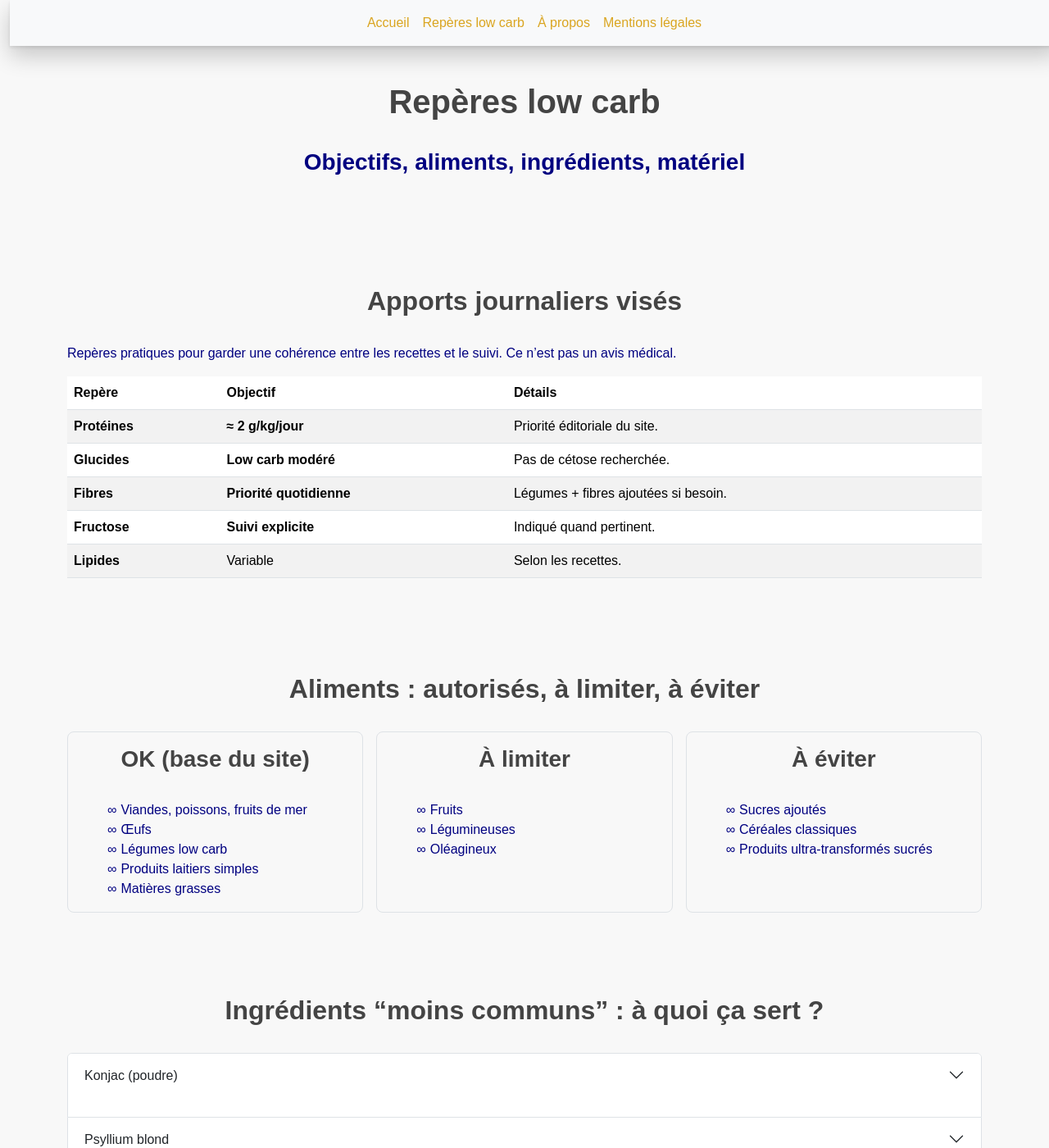
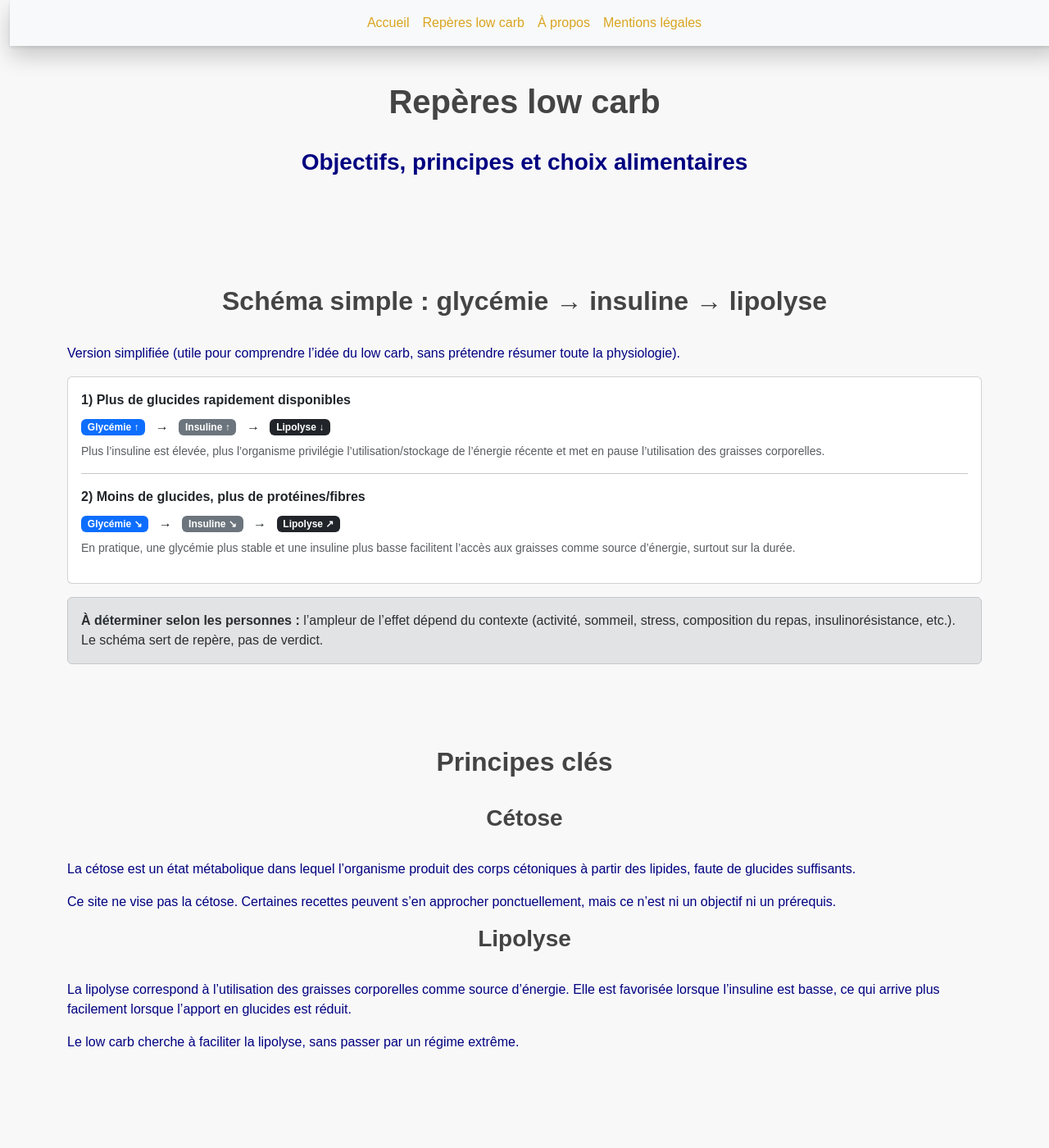
Before and after one commit to laurie-boissay/laurie-boissay.github.io, a Jekyll site: the page built from reperes-low-carb.html, in a window 1280 px wide and 1400 px high. Shown: the whole window at 82% size. Built offline with Jekyll 4.4.1, drawn with Linux system fonts in a browser that asks for light colours; some of the changed text lies outside the part shown.

Commit message:
Update reperes-low-carb.html

```diff
--- a/reperes-low-carb.html
+++ b/reperes-low-carb.html
@@ -1,6 +1,6 @@
 ---
 title: "Repères low carb"
-description: "Repères low carb : apports visés, aliments autorisés/à limiter/à éviter, ingrédients spécifiques, matériel utile, FAQ."
+description: "Repères low carb : apports visés, principes (cétose, lipolyse), intérêt des protéines, schéma glycémie/insuline/lipolyse, ingrédients et FAQ."
 ---
 
 <!DOCTYPE html>
@@ -13,192 +13,152 @@ description: "Repères low carb : apports visés, aliments autorisés/à limiter
 
   <header id="top" class="marge">
     <h1><strong>Repères low carb</strong></h1>
-    <h3><span class="bleu">Objectifs, aliments, ingrédients, matériel</span></h3>
+    <h3><span class="bleu">Objectifs, principes et choix alimentaires</span></h3>
   </header>
 
   {% include navbar.html %}
 
-  <!-- Apports -->
-  <section class="marge" id="apports">
-    <h2>Apports journaliers visés</h2>
+  <!-- SCHÉMA SIMPLE -->
+  <section class="marge" id="schema">
+    <h2>Schéma simple : glycémie → insuline → lipolyse</h2>
     <div class="container">
 
       <p>
-        Repères pratiques pour garder une cohérence entre les recettes et le suivi.
-        Ce n’est pas un avis médical.
+        Version simplifiée (utile pour comprendre l’idée du low carb, sans prétendre résumer toute la physiologie).
       </p>
 
-      <div class="table-responsive">
-        <table class="table table-striped align-middle">
-          <thead>
-            <tr>
-              <th>Repère</th>
-              <th>Objectif</th>
-              <th>Détails</th>
-            </tr>
-          </thead>
-          <tbody>
-            <tr>
-              <td><strong>Protéines</strong></td>
-              <td><strong>≈ 2 g/kg/jour</strong></td>
-              <td>Priorité éditoriale du site.</td>
-            </tr>
-            <tr>
-              <td><strong>Glucides</strong></td>
-              <td><strong>Low carb modéré</strong></td>
-              <td>Pas de cétose recherchée.</td>
-            </tr>
-            <tr>
-              <td><strong>Fibres</strong></td>
-              <td><strong>Priorité quotidienne</strong></td>
-              <td>Légumes + fibres ajoutées si besoin.</td>
-            </tr>
-            <tr>
-              <td><strong>Fructose</strong></td>
-              <td><strong>Suivi explicite</strong></td>
-              <td>Indiqué quand pertinent.</td>
-            </tr>
-            <tr>
-              <td><strong>Lipides</strong></td>
-              <td>Variable</td>
-              <td>Selon les recettes.</td>
-            </tr>
-          </tbody>
-        </table>
+      <div class="card">
+        <div class="card-body">
+
+          <div class="mb-3">
+            <div class="fw-bold">1) Plus de glucides rapidement disponibles</div>
+            <div class="mt-2">
+              <span class="badge text-bg-primary">Glycémie ↑</span>
+              <span class="mx-2">→</span>
+              <span class="badge text-bg-secondary">Insuline ↑</span>
+              <span class="mx-2">→</span>
+              <span class="badge text-bg-dark">Lipolyse ↓</span>
+            </div>
+            <div class="text-muted small mt-2">
+              Plus l’insuline est élevée, plus l’organisme privilégie l’utilisation/stockage de l’énergie récente
+              et met en pause l’utilisation des graisses corporelles.
+            </div>
+          </div>
+
+          <hr/>
+
+          <div class="mb-3">
+            <div class="fw-bold">2) Moins de glucides, plus de protéines/fibres</div>
+            <div class="mt-2">
+              <span class="badge text-bg-primary">Glycémie ↘</span>
+              <span class="mx-2">→</span>
+              <span class="badge text-bg-secondary">Insuline ↘</span>
+              <span class="mx-2">→</span>
+              <span class="badge text-bg-dark">Lipolyse ↗</span>
+            </div>
+            <div class="text-muted small mt-2">
+              En pratique, une glycémie plus stable et une insuline plus basse facilitent l’accès aux graisses
+              comme source d’énergie, surtout sur la durée.
+            </div>
+          </div>
+
+        </div>
+      </div>
+
+      <div class="alert alert-secondary mt-3 mb-0">
+        <strong>À déterminer selon les personnes :</strong> l’ampleur de l’effet dépend du contexte (activité,
+        sommeil, stress, composition du repas, insulinorésistance, etc.). Le schéma sert de repère, pas de verdict.
       </div>
 
     </div>
   </section>
 
-  <!-- Aliments -->
-  <section class="marge" id="aliments">
-    <h2>Aliments : autorisés, à limiter, à éviter</h2>
+  <!-- PRINCIPES -->
+  <section class="marge" id="principes">
+    <h2>Principes clés</h2>
     <div class="container">
 
-      <div class="row g-3">
+      <h3>Cétose</h3>
+      <p>
+        La cétose est un état métabolique dans lequel l’organisme produit des corps cétoniques
+        à partir des lipides, faute de glucides suffisants.
+      </p>
+      <p>
+        <strong>Ce site ne vise pas la cétose.</strong>
+        Certaines recettes peuvent s’en approcher ponctuellement, mais ce n’est ni un objectif
+        ni un prérequis.
+      </p>
 
-        <div class="col-12 col-lg-4">
-          <div class="p-3 border rounded-3 h-100">
-            <h3>OK (base du site)</h3>
-            <ul class="mb-0">
-              <li>Viandes, poissons, fruits de mer</li>
-              <li>Œufs</li>
-              <li>Légumes low carb</li>
-              <li>Produits laitiers simples</li>
-              <li>Matières grasses</li>
-            </ul>
-          </div>
-        </div>
-
-        <div class="col-12 col-lg-4">
-          <div class="p-3 border rounded-3 h-100">
-            <h3>À limiter</h3>
-            <ul class="mb-0">
-              <li>Fruits</li>
-              <li>Légumineuses</li>
-              <li>Oléagineux</li>
-            </ul>
-          </div>
-        </div>
-
-        <div class="col-12 col-lg-4">
-          <div class="p-3 border rounded-3 h-100">
-            <h3>À éviter</h3>
-            <ul class="mb-0">
-              <li>Sucres ajoutés</li>
-              <li>Céréales classiques</li>
-              <li>Produits ultra-transformés sucrés</li>
-            </ul>
-          </div>
-        </div>
-
-      </div>
+      <h3>Lipolyse</h3>
+      <p>
+        La lipolyse correspond à l’utilisation des graisses corporelles comme source d’énergie.
+        Elle est favorisée lorsque l’insuline est basse, ce qui arrive plus facilement
+        lorsque l’apport en glucides est réduit.
+      </p>
+      <p>
+        Le low carb cherche à <strong>faciliter la lipolyse</strong>, sans passer par un régime extrême.
+      </p>
 
     </div>
   </section>
 
-  <!-- Ingrédients spécifiques -->
-  <section class="marge" id="ingredients">
-    <h2>Ingrédients “moins communs” : à quoi ça sert ?</h2>
+  <!-- PROTÉINES -->
+  <section class="marge" id="proteines">
+    <h2>Pourquoi viser 2&nbsp;g de protéines par kilo de poids de corps</h2>
     <div class="container">
 
-      <div class="accordion" id="accordionIngredients">
+      <p>
+        L’objectif protéique élevé est un choix central de ce site.
+      </p>
 
-        <div class="accordion-item">
-          <h3 class="accordion-header" id="hKonjac">
-            <button class="accordion-button collapsed" type="button"
-                    data-bs-toggle="collapse" data-bs-target="#cKonjac">
-              Konjac (poudre)
-            </button>
-          </h3>
-          <div id="cKonjac" class="accordion-collapse collapse">
-            <div class="accordion-body">
-              <p>
-                Épaississant et texturant, utilisé en très petite quantité.
-              </p>
-            </div>
-          </div>
-        </div>
+      <ul>
+        <li>Les protéines favorisent la <strong>satiété</strong>.</li>
+        <li>Elles aident à <strong>préserver la masse musculaire</strong> lors d’une perte de poids.</li>
+        <li>Elles ont un <strong>coût métabolique élevé</strong> (effet thermique des aliments).</li>
+        <li>Elles limitent les pertes musculaires fréquentes lors des régimes restrictifs.</li>
+      </ul>
 
-        <div class="accordion-item">
-          <h3 class="accordion-header" id="hPsyllium">
-            <button class="accordion-button collapsed" type="button"
-                    data-bs-toggle="collapse" data-bs-target="#cPsyllium">
-              Psyllium blond
-            </button>
-          </h3>
-          <div id="cPsyllium" class="accordion-collapse collapse">
-            <div class="accordion-body">
-              <p>
-                Fibre liant l’eau, utile pour la tenue et l’apport en fibres.
-              </p>
-            </div>
-          </div>
-        </div>
-
-        <div class="accordion-item">
-          <h3 class="accordion-header" id="hWhey">
-            <button class="accordion-button collapsed" type="button"
-                    data-bs-toggle="collapse" data-bs-target="#cWhey">
-              Whey
-            </button>
-          </h3>
-          <div id="cWhey" class="accordion-collapse collapse">
-            <div class="accordion-body">
-              <p>
-                Protéines en poudre pour augmenter facilement l’apport protéique.
-              </p>
-            </div>
-          </div>
-        </div>
-
-      </div>
+      <p>
+        Le seuil de <strong>~2 g/kg/jour</strong> est volontairement haut : c’est un cadre simple, efficace,
+        compatible avec une approche low carb non cétogène, et cohérent avec les recettes du site.
+      </p>
 
     </div>
   </section>
 
-  <!-- Où trouver -->
-  <section class="marge" id="trouver">
-    <h2>Où trouver les ingrédients</h2>
+  <!-- LOW CARB -->
+  <section class="marge" id="lowcarb">
+    <h2>Pourquoi une approche low carb</h2>
     <div class="container">
-      <ul class="mb-0">
-        <li><strong>Konjac (poudre)</strong> et <strong>psyllium blond</strong> : pharmacies.</li>
-        <li><strong>Whey</strong> : pharmacies et magasins de sport.</li>
-        <li>Le reste : marchés et supermarchés classiques en France.</li>
+
+      <p>
+        Le low carb consiste à réduire les glucides, en particulier les sucres et les produits
+        ultra-transformés, sans les éliminer totalement.
+      </p>
+
+      <ul>
+        <li>Réduction des pics glycémiques.</li>
+        <li>Meilleure stabilité de l’énergie au cours de la journée.</li>
+        <li>Diminution des fringales et du grignotage.</li>
+        <li>Approche plus <strong>durable</strong> que des régimes très restrictifs.</li>
       </ul>
+
+      <p>
+        Les recettes de ce site peuvent être <strong>plus ou moins strictes</strong>,
+        selon les ingrédients, mais restent orientées vers un impact glycémique limité.
+      </p>
+
     </div>
   </section>
 
-  <!-- Matériel -->
-  <section class="marge" id="materiel">
-    <h2>Ustensiles &amp; électroménager utiles</h2>
+  <!-- OÙ TROUVER -->
+  <section class="marge" id="trouver">
+    <h2>Où trouver les ingrédients spécifiques</h2>
     <div class="container">
       <ul class="mb-0">
-        <li>Balance de cuisine</li>
-        <li>Poêle / casserole</li>
-        <li>Fouet, maryse</li>
-        <li>Four</li>
-        <li>Mixeur plongeant</li>
+        <li><strong>Konjac (poudre)</strong> et <strong>psyllium blond</strong> : pharmacie.</li>
+        <li><strong>Whey</strong> : pharmacie et magasins de sport.</li>
+        <li>Le reste : supermarché classique en France.</li>
       </ul>
     </div>
   </section>
```
Also changed, not shown: other parts of reperes-low-carb.html (+3 -3 lines).
